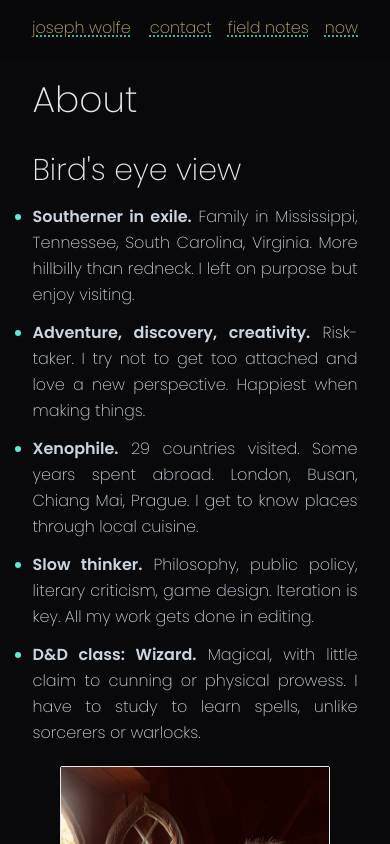
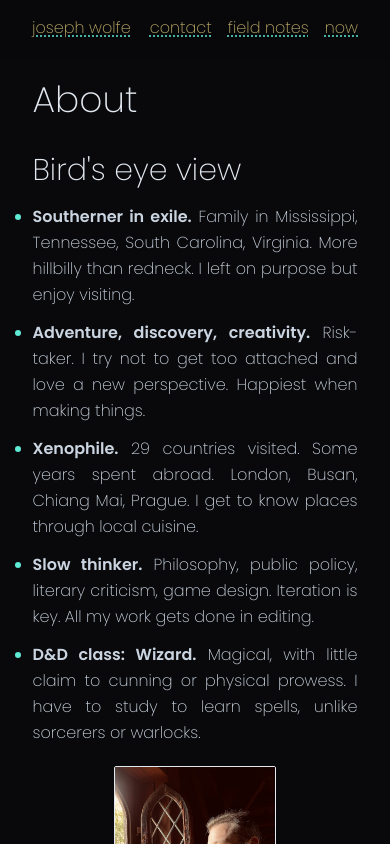
Before and after one commit to CharmedSatyr/personal-website, a Next.js app: page /about in a window 390 px wide. Shown: the top 844 px of the page. Built offline with nearby package versions, Linux system fonts and the light colour scheme.

Commit message:
Reduce column photo size

```diff
--- a/app/about/page.tsx
+++ b/app/about/page.tsx
@@ -44,7 +44,7 @@ const About = () => {
 			</ul>
 			<div className="flex flex-col items-center justify-between justify-items-center md:flex-row">
 				<Image
-					className="m-2 w-5/6 max-w-sm flex-initial rounded-sm border border-primary-800 dark:border-dark-primary-200 md:w-2/6"
+					className="m-2 w-3/6 max-w-sm flex-initial rounded-sm border border-primary-800 dark:border-dark-primary-200 md:w-2/6"
 					alt="Looking out a window at Karlštejn Castle, Czech Republic."
 					src="/static/images/joseph.webp"
 					height={450}
--- a/css/tailwind.css
+++ b/css/tailwind.css
@@ -8,7 +8,7 @@
 	}
 
 	.hyperlink {
-		@apply lowercase text-secondary-700 underline decoration-accent-600 decoration-dotted decoration-2 underline-offset-2 dark:text-dark-secondary-200 dark:decoration-dark-accent-300;
+		@apply /*after:content-['_↗']*/ lowercase text-secondary-700 underline decoration-accent-600 decoration-dotted decoration-2 underline-offset-2 dark:text-dark-secondary-200 dark:decoration-dark-accent-300;
 	}
 
 	h1.title {
```
